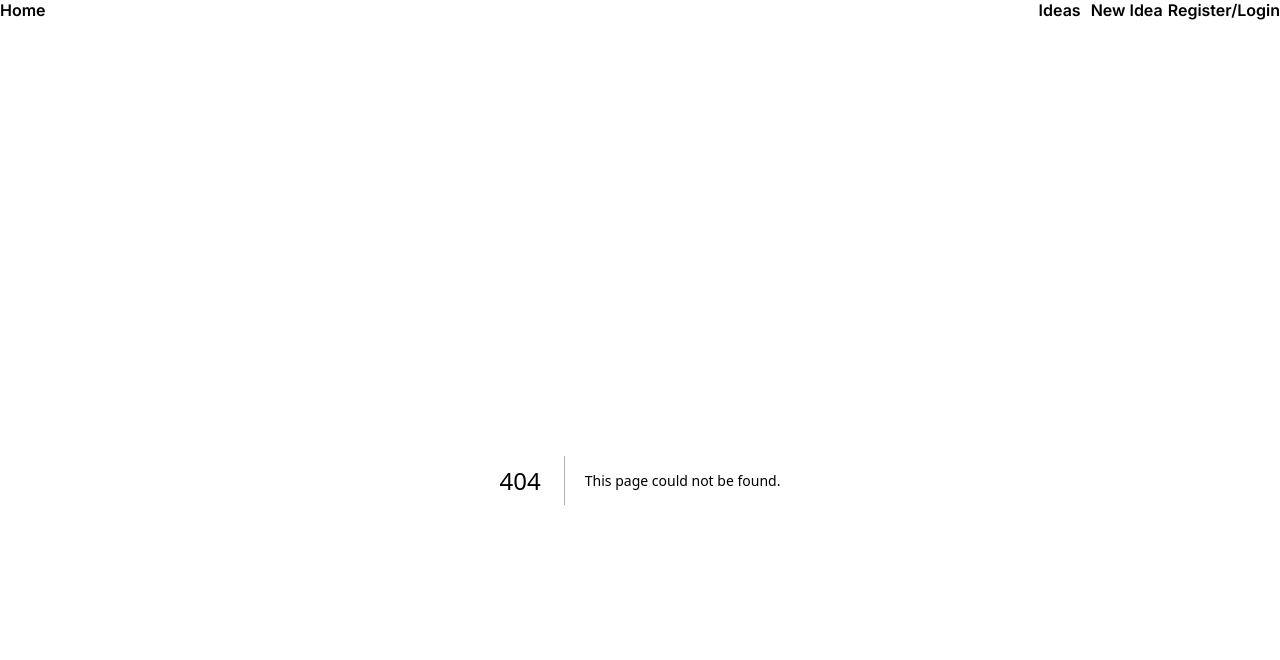
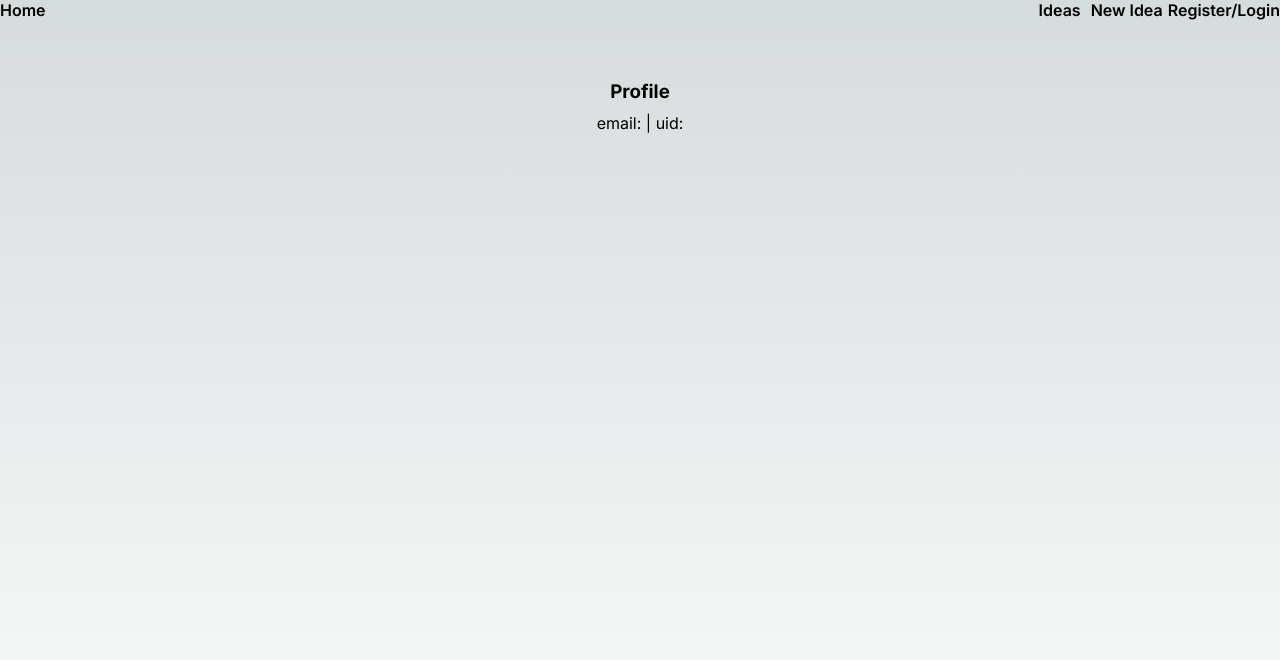
Before and after one commit to AmaurySemery/next_app_ideas, a Next.js app: page /profile in a window 1280 px wide. Before the commit this address had no page. Shown: the top 660 px of the page. Built offline with nearby package versions, Linux system fonts and the light colour scheme.

Commit message:
Consommation du contexte + page Profile

```diff
--- a/app/api/auth/route.js
+++ b/app/api/auth/route.js
@@ -50,6 +50,9 @@ export async function POST(request) {
             return NextResponse.json({
                 status: 200,
                 message: `Welcome back ${email}`,
+                email,
+                uid: credentials.user.uid,
+                jwt: credentials.user.accessToken,
             });
         } catch (err) {
             // Attention ici, l'erreur renvoyée est toujours "auth/invalid-credential" peu importe l'action
--- a/app/components/LoginForm.jsx
+++ b/app/components/LoginForm.jsx
@@ -1,8 +1,9 @@
 'use client';
 
 import Link from "next/link";
-import { useState } from "react";
+import { useContext, useState } from "react";
 import { FaEye, FaEyeSlash } from "react-icons/fa";
+import { AuthContext } from "../context/AuthContextProvider";
 
 async function loginUser(data) {
     const URL = 'http://localhost:3000/api/auth';
@@ -23,6 +24,7 @@ export default function LoginForm() {
     const [message, setMessage] = useState('');
     const [showPassword, setShowPassword] = useState(false);
     const [hasError, setHasError] = useState(false);
+    const {refreshLoginState} =  useContext(AuthContext)
 
     async function handleSubmit(e) {
         e.preventDefault();
@@ -35,6 +37,7 @@ export default function LoginForm() {
         const response = await loginUser({email, password, task:'login'});
         const responseJson = await response.json();
         if (responseJson.status === 200) {
+            refreshLoginState({email: responseJson.email, uid: responseJson.uid, jwt: responseJson.jwt})
             setEmail('');
             setPassword('');
             setMessage(responseJson.message);
--- a/app/components/User.jsx
+++ b/app/components/User.jsx
@@ -12,7 +12,7 @@ export default function User() {
     return (
         <>
         {user && <Link href='/profile'>Profile</Link>}
-        {!user && <Link href='/profile'>Register/Login</Link>}
+        {!user && <Link href='/register'>Register/Login</Link>}
         </>
     )
 }
--- a/app/context/AuthContextProvider.jsx
+++ b/app/context/AuthContextProvider.jsx
@@ -15,5 +15,5 @@ export function AuthContextProvider({ children }) {
         <AuthContext.Provider value={{user, refreshLoginState}}>
             {children}
         </AuthContext.Provider>
-    )
+    );
 }
--- /dev/null
+++ b/app/profile/page.jsx
@@ -0,0 +1,17 @@
+'use client';
+
+import { AuthContext } from "../context/AuthContextProvider";
+import { useContext } from "react";
+
+export default function Profile() {
+    const { user } = useContext(AuthContext);
+
+    return (
+        <main className="main">
+            <h3>Profile</h3>
+            <div>
+                email: {user?.email} | uid: {user?.uid}
+            </div>
+        </main>
+    )
+}
```
